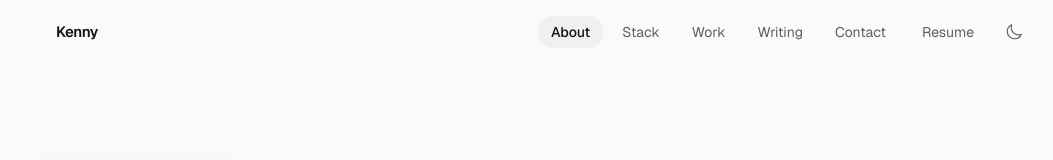
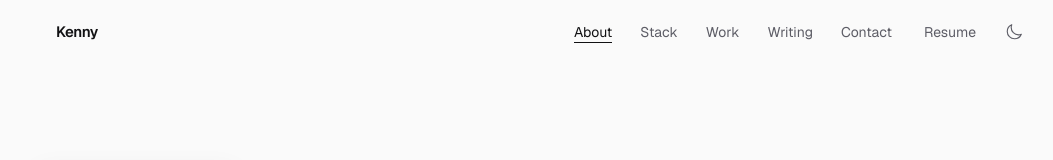
Before and after one commit to KennyUMN/kennyvws.dev, a Next.js app: page / in a window 1280 px wide. Shown: the top 160 px of the page, without its empty margins (96-1149 px from the left). Built offline with nearby package versions, Linux system fonts and the light colour scheme.

Commit message:
feat: colorless link language — underline-draw utilities, de-pilled nav

```diff
--- a/src/app/globals.css
+++ b/src/app/globals.css
@@ -68,3 +68,63 @@ html {
   outline: 2px solid var(--accent);
   outline-offset: 2px;
 }
+
+/* Colorless link language: motion, not color, signals interactivity.
+   Place .link-draw on the text span inside a padded anchor so the
+   underline hugs the label, not the hit area. */
+.link-draw {
+  position: relative;
+}
+
+.link-draw::after {
+  content: "";
+  position: absolute;
+  inset-inline: 0;
+  bottom: -2px;
+  height: 1px;
+  background: currentColor;
+  transform: scaleX(0);
+  transform-origin: right; /* un-hover exits toward the right */
+  transition: transform 200ms cubic-bezier(0.16, 1, 0.3, 1);
+}
+
+:where(
+    .link-draw:hover,
+    .link-draw:focus-visible,
+    a:hover > .link-draw,
+    a:focus-visible > .link-draw
+  )::after {
+  transform: scaleX(1);
+  transform-origin: left; /* draws in from the left */
+}
+
+.link-active::after {
+  transform: scaleX(1);
+}
+
+/* At-rest hairline so above-the-fold CTAs read as links before any hover. */
+.link-rest {
+  border-bottom: 1px solid color-mix(in srgb, currentColor 35%, transparent);
+  padding-bottom: 2px;
+}
+
+.link-rest::after {
+  bottom: -1px; /* draw over the resting hairline */
+}
+
+/* Signature term affordance — only where hover exists. */
+@media (hover: hover) and (pointer: fine) {
+  .term-trigger {
+    text-decoration: underline;
+    text-decoration-style: dotted;
+    text-decoration-thickness: 1px;
+    text-decoration-color: color-mix(in srgb, var(--ink-muted) 70%, transparent);
+    text-underline-offset: 0.25em;
+  }
+}
+
+@media (prefers-reduced-motion: reduce) {
+  .link-draw::after {
+    transition: none; /* underline toggles instantly */
+  }
+}
--- a/src/components/nav/Navbar.tsx
+++ b/src/components/nav/Navbar.tsx
@@ -117,20 +117,20 @@ export function Navbar() {
                 href={item.href}
                 aria-current={active === item.id ? "true" : undefined}
                 className={cn(
-                  "rounded-full px-3.5 py-1.5 text-sm transition-colors",
-                  active === item.id
-                    ? "bg-surface-muted font-medium text-ink"
-                    : "text-ink-muted hover:text-ink"
+                  "px-3 py-1.5 text-sm transition-colors",
+                  active === item.id ? "text-ink" : "text-ink-muted hover:text-ink"
                 )}
               >
-                {item.label}
+                <span className={cn("link-draw", active === item.id && "link-active")}>
+                  {item.label}
+                </span>
               </a>
             ))}
             <a
               href={site.resume}
-              className="ml-1 rounded-full px-3.5 py-1.5 text-sm text-ink-muted transition-colors hover:text-ink"
+              className="ml-1 px-3 py-1.5 text-sm text-ink-muted transition-colors hover:text-ink"
             >
-              Resume
+              <span className="link-draw">Resume</span>
             </a>
             <div className="ml-1">
               <ThemeToggle />
```
